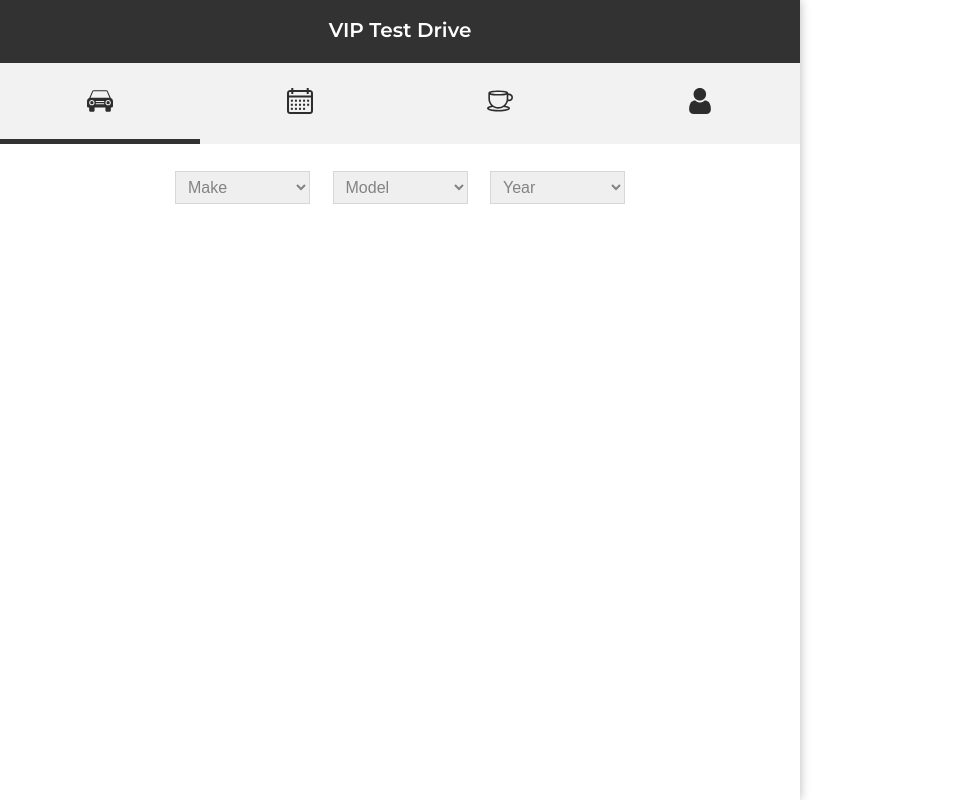
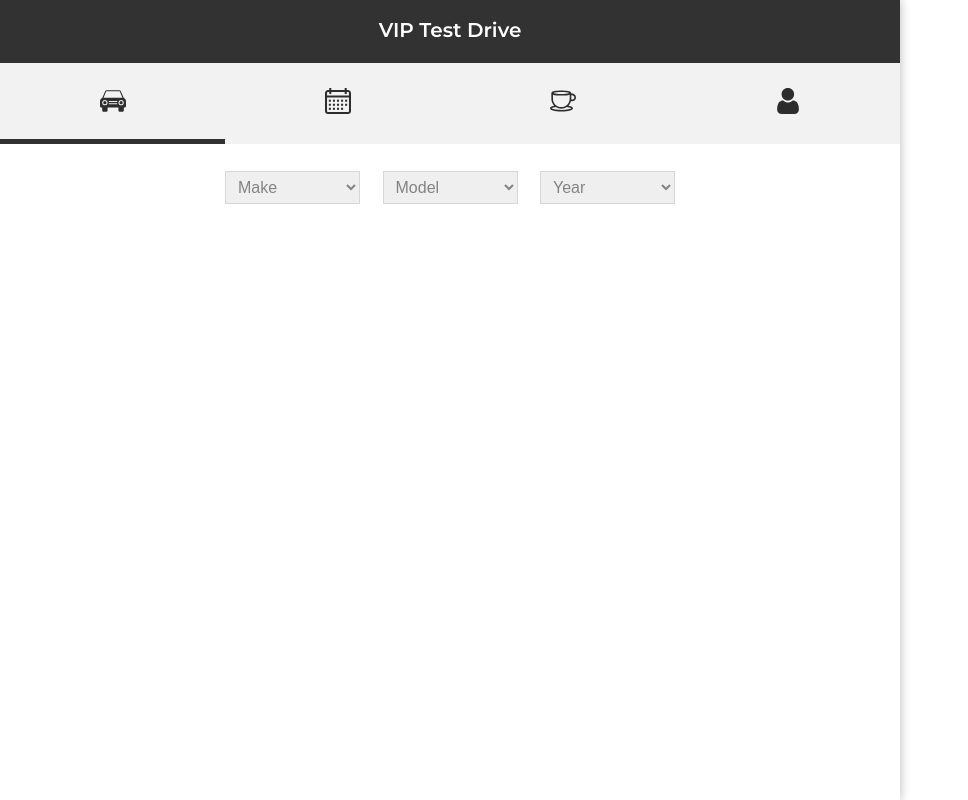
Before and after one commit to snowdamiz/dcmc-form-2, a React (Create React App) app: page / in a window 1280 px wide. Shown: the whole page, without its empty margins (0-968 px from the left). Built offline with nearby package versions, Linux system fonts and the light colour scheme.

Commit message:
iframe test 3

```diff
--- a/src/components/vehicle/vehicleStyles.js
+++ b/src/components/vehicle/vehicleStyles.js
@@ -22,7 +22,7 @@ export const VehicleWrap = styled.section`
     }
 
     ${media.largeTablet} {
-        width: 800px;
+        width: 900px;
     }
 
     ${media.modern} {
```
